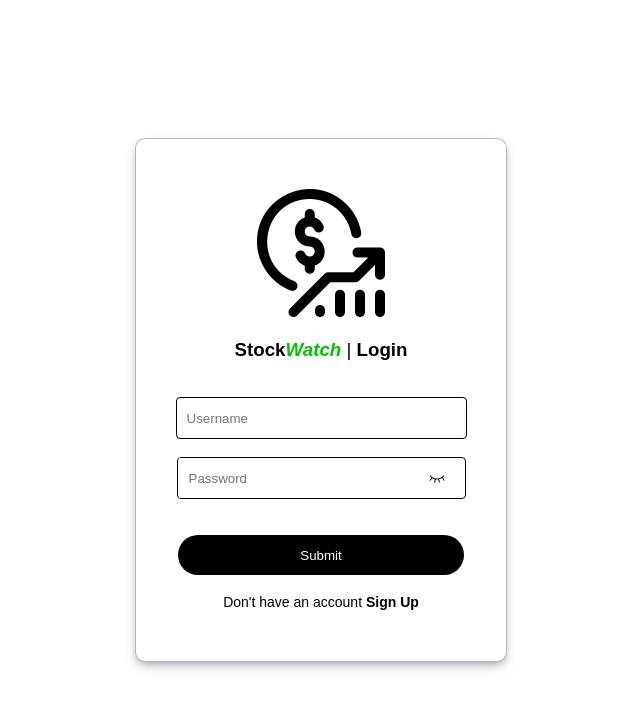
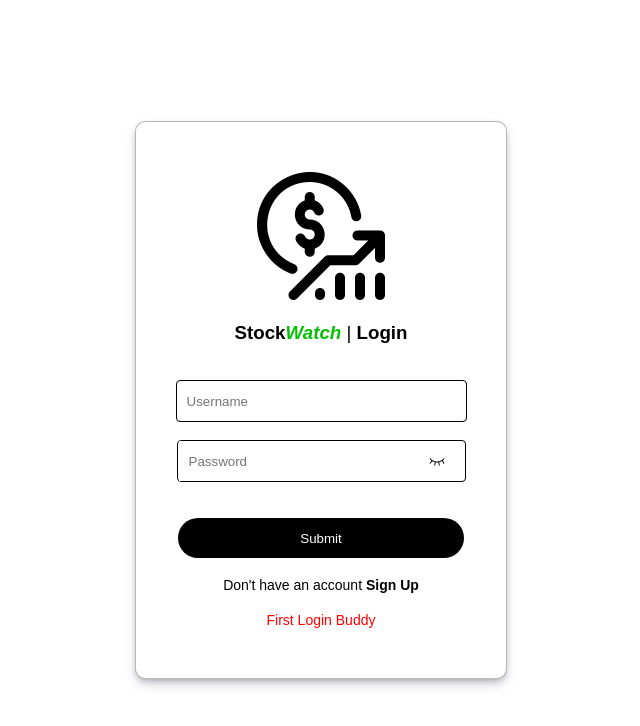
Before and after one commit to Elite-Carlson/stonks, a PHP site: the page made by login.php in a window 1280 px wide. Shown: the top 726 px of the page, without its empty margins (319-959 px from the left). Run offline with PHP 8.4, Linux system fonts and the light colour scheme.

Commit message:
login init

```diff
--- a/login.php
+++ b/login.php
@@ -101,17 +101,34 @@
 </head>
 <body>
     <div class="form">
-        <form action="">
+        <form action="login.script.php" method="POST">
             <center>
                 <img src="img/stock-exchange-app.png" alt=""><br><br>
                 <h3>Stock<span class="watch">Watch</span><span class="seperator"> | </span>Login</h3><br><br>
-                <input type="text" class="username" placeholder="Username"><br><br>
+                <input type="text" class="username" name="username" placeholder="Username"><br><br>
                 <div class="passworddiv">
-                    <input type="password" class="password" id="inputs" placeholder="Password">
+                    <input type="password" class="password" name="password" id="inputs" placeholder="Password">
                     <div class="eye" alt=""></div>
                 </div><br><br>
-                <input type="submit" class="btn"><br><br>
+                <input type="submit" name="submit" class="btn"><br><br>
                 <a href="signup.php" class="signup">Don't have an account <span>Sign Up</span></a>
+                <br><br>
+                <?php
+                /*Error handlers*/
+                $url = $_SERVER['REQUEST_URI'];
+                if (preg_match("/emptyfield/", $url)) {
+                  echo '<p style="color: red; font-family: sans-serif; font-size: 14px;">Some fields are empty</p>';
+                }
+                if (preg_match("/didntinputinfo/", $url)) {
+                  echo '<p style="color: red; font-family: sans-serif; font-size: 14px;">First Login Buddy</p>';
+                }
+                if (preg_match("/wrongcredentials/", $url)) {
+                  echo '<p style="color: red; font-family: sans-serif; font-size: 14px;">Incorrect password</p>';
+                }
+                if (preg_match("/usernotfound/", $url)) {
+                  echo '<p style="color: red; font-family: sans-serif; font-size: 14px;">No such user Exists</p>';
+                }
+                ?>
             </center>
         </form>
     </div>
```
Also changed, not shown: login.script.php (added, +68 -0 lines).
